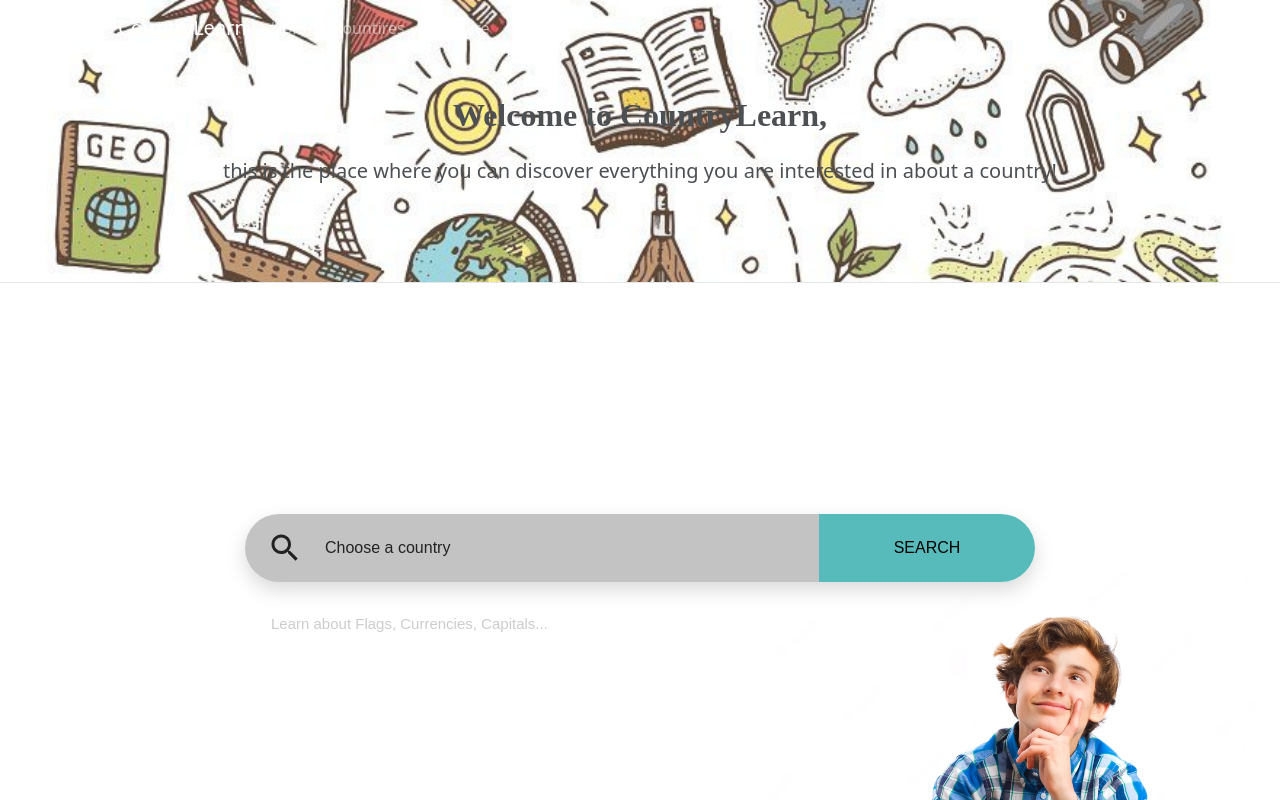
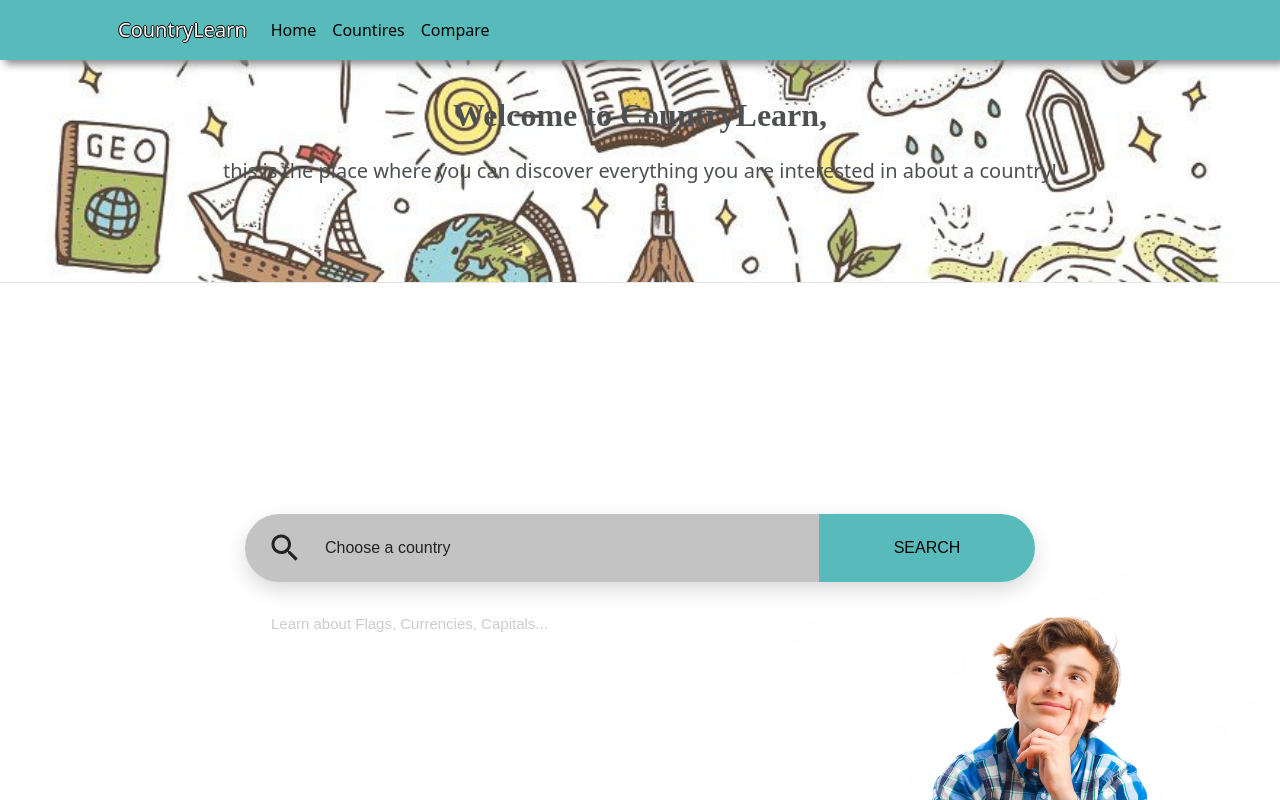
Before and after one commit to ProjectTim22HCI/FrontendTim22HCI, an Angular app in the folder FrontendTim22HCI/: page /Home in a window 1280 px wide. Shown: the top 800 px of the page. Built offline with nearby package versions, Linux system fonts and the light colour scheme; a web font is replaced by a local one.

Commit message:
Changed background color

```diff
--- a/FrontendTim22HCI/src/app/Components/navbar/navbar.component.css
+++ b/FrontendTim22HCI/src/app/Components/navbar/navbar.component.css
@@ -0,0 +1,14 @@
+.title{
+    text-shadow: -1px 0 black, 0 1px black, 1px 0 black, 0 -1px black;
+}
+
+nav{
+    background-color:rgb(88, 187, 187);
+    padding: 10px;
+  box-shadow: 5px 4px 8px #888888;
+}
+
+
+.nav-link{
+    color: black;
+}
```
